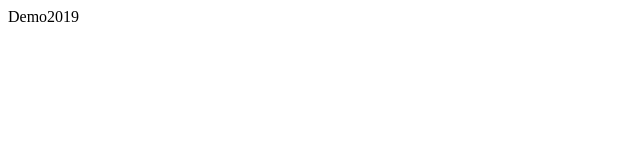
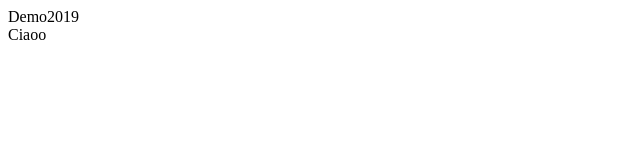
Before and after one commit to Cris2195/Demo2019, an Angular app: page / in a window 1280 px wide. Shown: the top 160 px of the page, without its empty margins (0-640 px from the left). Built offline with nearby package versions, Linux system fonts and the light colour scheme.

Commit message:
secondo commit

```diff
--- a/src/app/app.component.html
+++ b/src/app/app.component.html
@@ -1 +1,2 @@
 <div>{{title}}</div>
+<div>Ciaoo </div>
```
